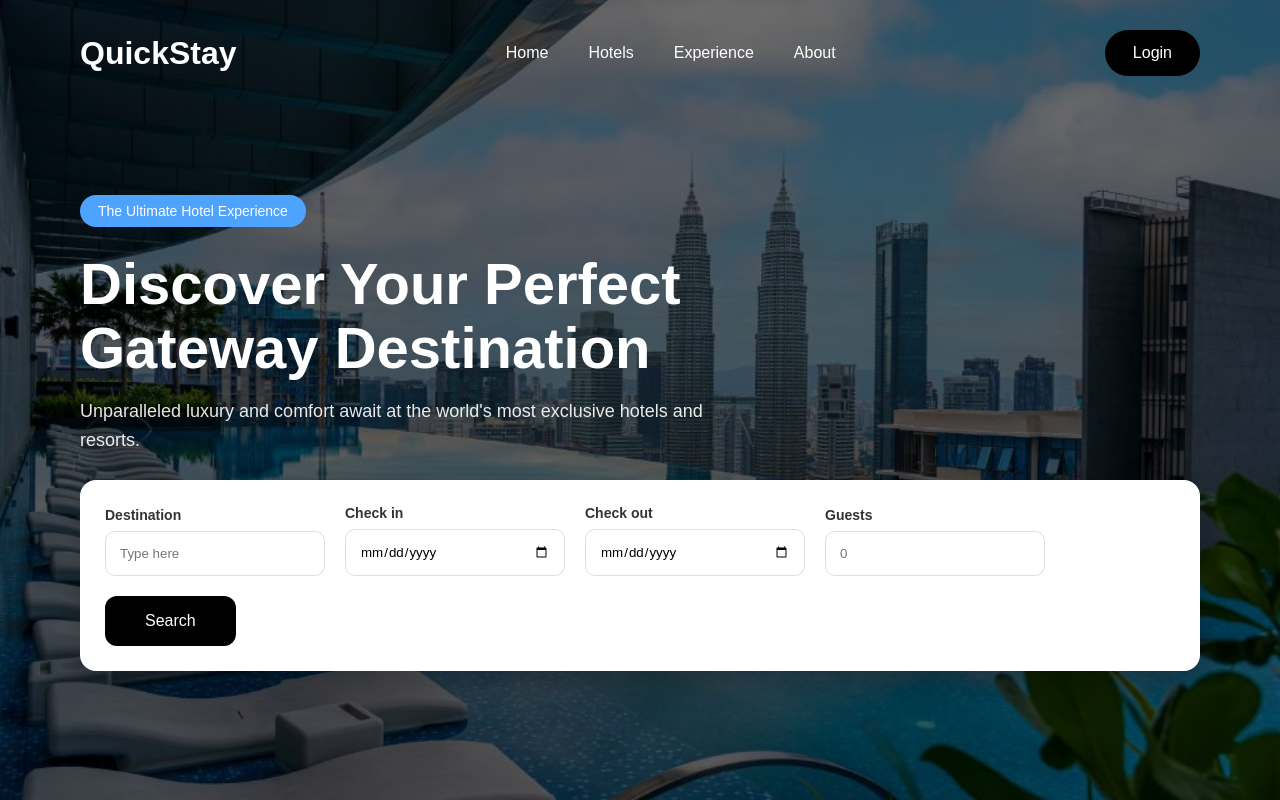
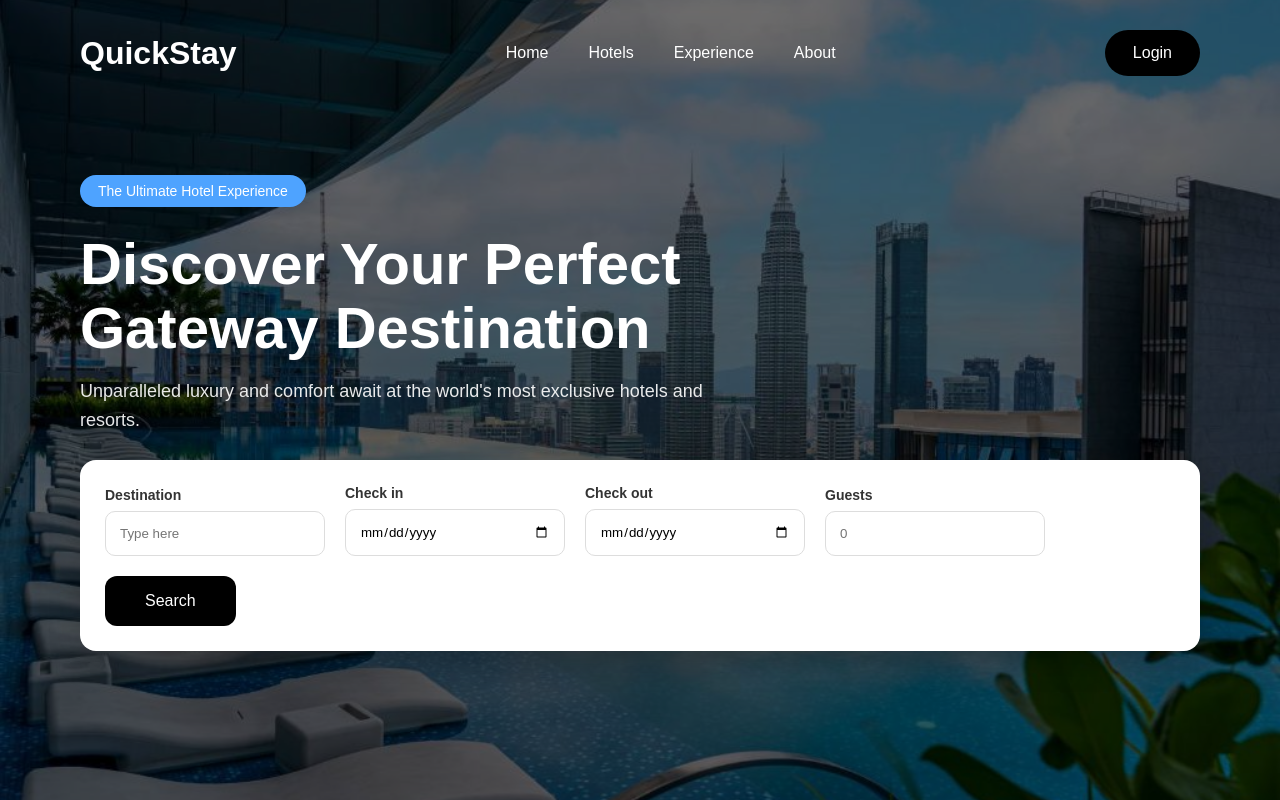
Before and after one commit to Karthik1597/hotel-booking-app, a React (Create React App) app in the folder frontend/: page / in a window 1280 px wide. Built offline with nearby package versions, Linux system fonts and the light colour scheme.

Commit message:
improve homepage

```diff
--- a/frontend/src/styles/home.css
+++ b/frontend/src/styles/home.css
@@ -68,8 +68,10 @@
   display: flex;
   flex-direction: column;
   justify-content: center;
-  align-items: flex-start;
+
   max-width: 1200px;
+
+  margin-top: -40px;
 }
 
 /* HERO TEXT */
```
